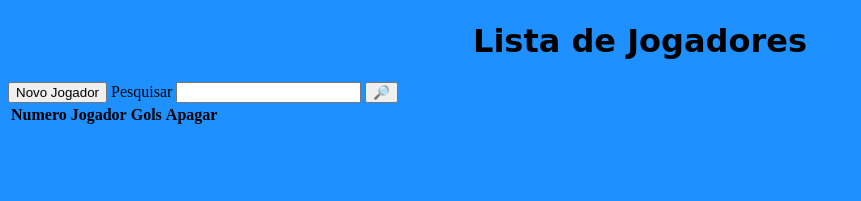
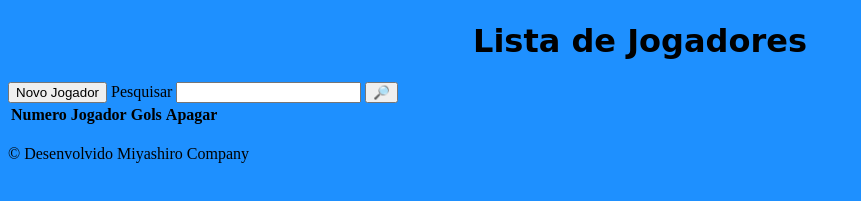
Before and after one commit to WesleyDev93/PROJETO-API-FUTEBOL, a website with bundled scripts: page index.html in a window 1280 px wide. Shown: the part 261-462 px from the top of the page, without its empty margins (0-861 px from the left). Built offline with nearby package versions, Linux system fonts and the light colour scheme; files whose address does not match are found by name.

Commit message:
criando rodape

```diff
--- a/index.html
+++ b/index.html
@@ -52,6 +52,11 @@
 
      </section>
 
+     <section class="rodape">
+
+      <p>&copy Desenvolvido Miyashiro Company</p>
+
+     </section>
 
 </body>
 <script src="./front-end/assets/js/controller/mostraDados.js" type="module"></script>
```
